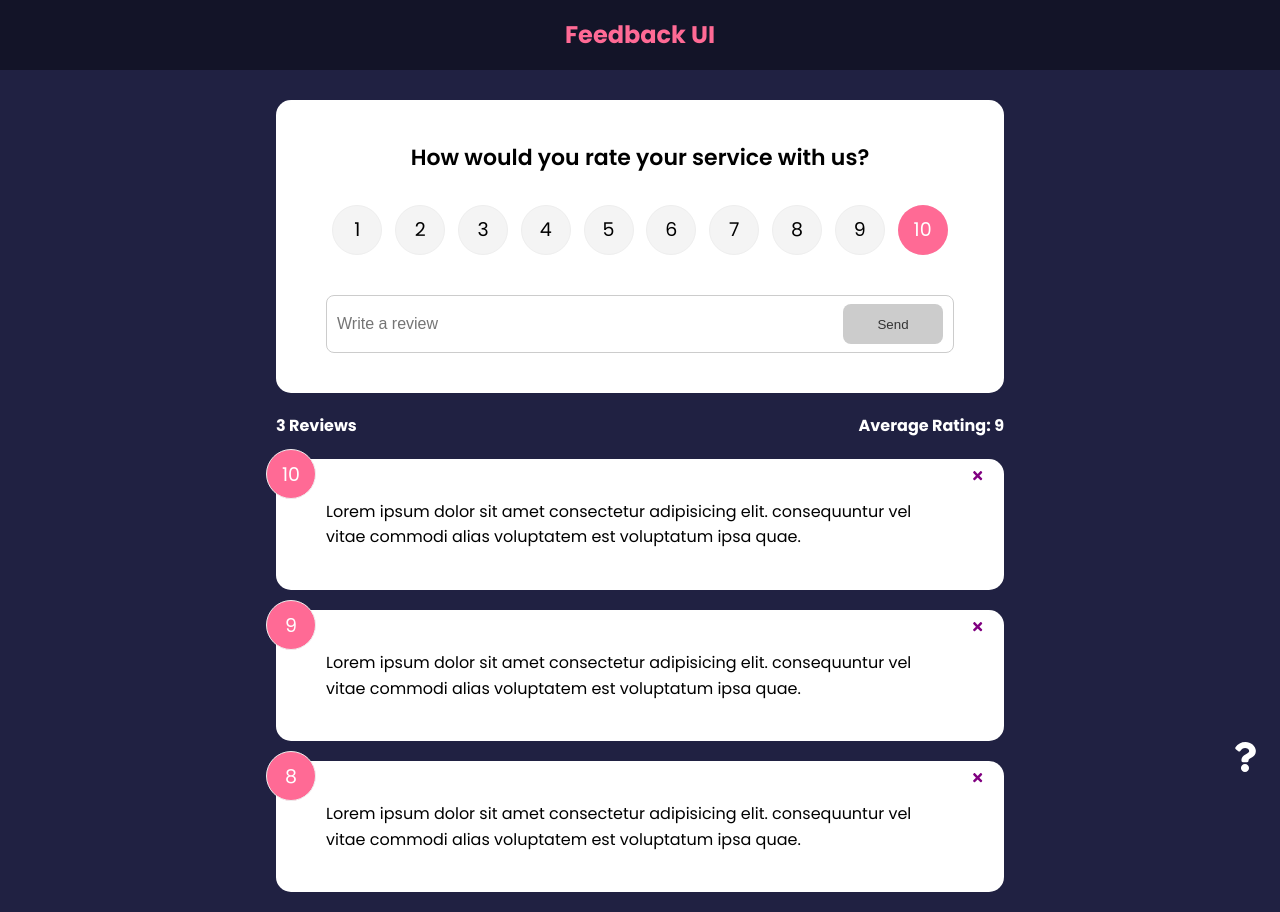
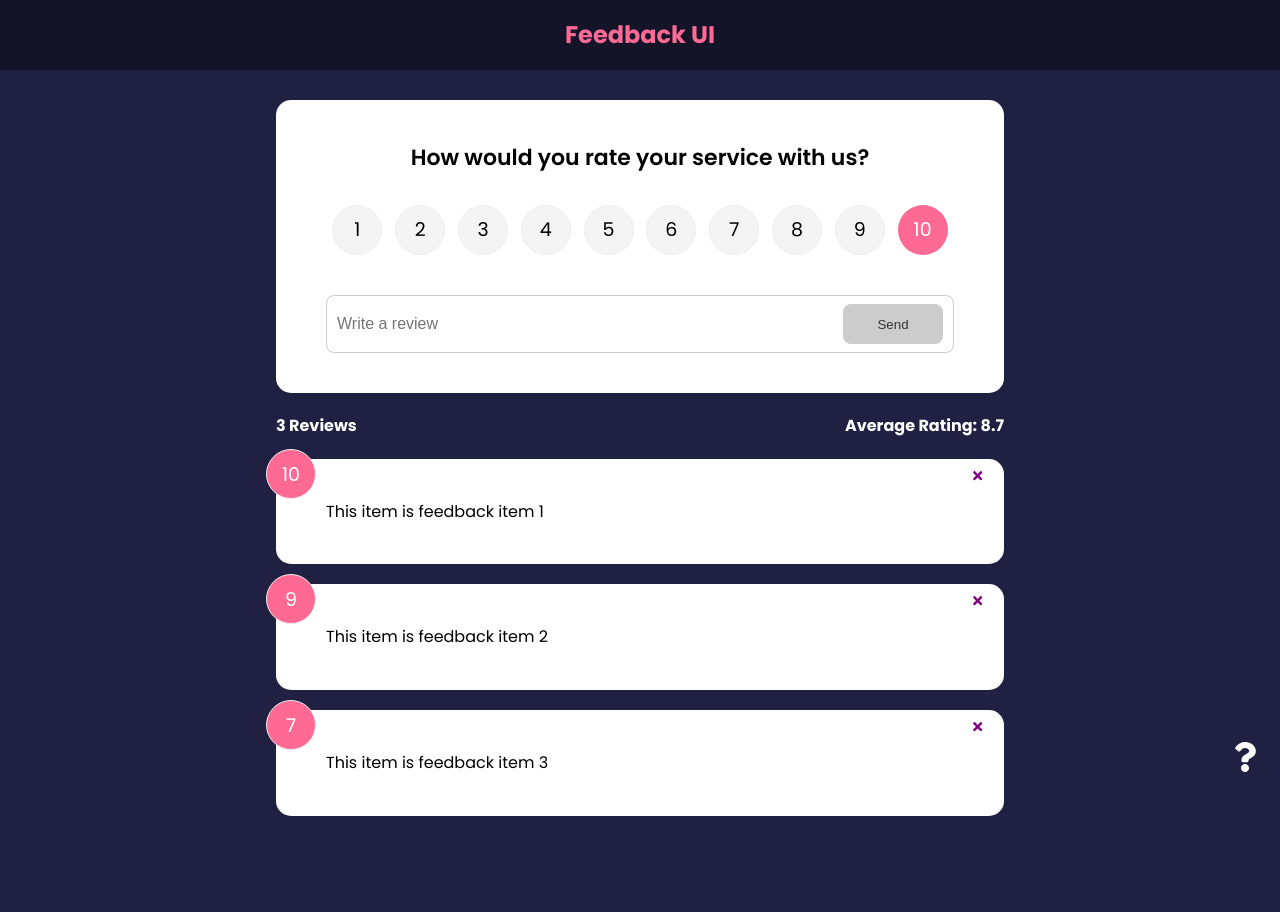
Before and after one commit to ViktorHopkins/feedback-app, a React (Create React App) app: page / in a window 1280 px wide. After the commit the page ends 836 px from the top, so only its background shows below. Built offline with nearby package versions, Linux system fonts and the light colour scheme.

Commit message:
Moving functions to context

```diff
--- a/src/App.js
+++ b/src/App.js
@@ -1,6 +1,4 @@
-import { v4 as uuidv4 } from "uuid";
 import { BrowserRouter as Router, Route, Routes } from "react-router-dom";
-import { useState } from "react";
 
 import Header from "./components/Header";
 import FeedbackList from "./components/FeedbackList";
@@ -10,23 +8,7 @@
 import AboutPage from "./pages/AboutPage";
 import { FeedbackProvider } from './context/FeedbackContext';
 
-
-import FeedbackData from "./data/FeedbackData";
-
 function App() {
-  const [feedback, setFeedback] = useState(FeedbackData);
-
-  const addFeedback = (newFeedback) => {
-    newFeedback.id = uuidv4();
-    setFeedback([newFeedback, ...feedback]);
-  };
-
-  const deleteFeedback = (id) => {
-    if (window.confirm("Are you sure you want to delete?")) {
-      setFeedback(feedback.filter((item) => item.id !== id));
-    }
-  };
-
   return (
     <FeedbackProvider>
     <Router>
@@ -38,12 +20,9 @@
             path="/"
             element={
               <>
-                <FeedbackForm handleAdd={addFeedback} />
-                <FeedbackStats feedback={feedback} />
-                <FeedbackList
-                  feedback={feedback}
-                  handleDelete={deleteFeedback}
-                />
+                <FeedbackForm />
+                <FeedbackStats />
+                <FeedbackList />
               </>
             }
           ></Route>
--- a/src/components/FeedbackForm.jsx
+++ b/src/components/FeedbackForm.jsx
@@ -1,13 +1,16 @@
-import {useState} from 'react'
+import {useState, useContext} from 'react'
 import Card from './shared/Card';
 import Button from './shared/Button';
 import RatingSelect from './RatingSelect';
+import FeedbackContext from '../context/FeedbackContext';
 
-function FeedbackForm({handleAdd}) {
+function FeedbackForm() {
     const [text, setText] = useState('')
     const [rating, setRating] = useState(10)
     const [btnDisabled, setbtnDisabled] = useState(true)
     const [message, setMessage] = useState('')
+
+    const {addFeedback} = useContext(FeedbackContext)
 
     const handleTextChange = (e) => {
         if(text === '') {
@@ -32,7 +35,7 @@
                 rating,
             }
 
-            handleAdd(newFeedback)
+            addFeedback(newFeedback)
 
             setText('')
         }
--- a/src/components/FeedbackItem.jsx
+++ b/src/components/FeedbackItem.jsx
@@ -1,14 +1,17 @@
 import { FaTimes } from 'react-icons/fa'
+import {useContext} from 'react'
 import PropTypes from 'prop-types'
 import Card from './shared/Card'
+import FeedbackContext from '../context/FeedbackContext'
 
-function FeedbackItem({item, handleDelete}) {
+function FeedbackItem({ item }) {
     // const handleClick = (id) => {console.log(id)}
+    const {deleteFeedback} = useContext(FeedbackContext)
 
     return (
         <Card>
             <div className='num-display'>{item.rating}</div>
-            <button onClick={() => handleDelete(item.id)} className='close'>
+            <button onClick={() => deleteFeedback(item.id)} className='close'>
                 <FaTimes color='purple' />
             </button>
             <div className='text-display'>{item.text}</div>
--- a/src/components/FeedbackList.jsx
+++ b/src/components/FeedbackList.jsx
@@ -1,11 +1,14 @@
 import {motion, AnimatePresence} from 'framer-motion'
-import PropTypes from 'prop-types'
+import {useContext} from 'react'
 import FeedbackItem from './FeedbackItem';
+import FeedbackContext from '../context/FeedbackContext';
 
-function FeedbackList({ feedback, handleDelete }) {
+function FeedbackList() {
+
+    const {feedback} = useContext(FeedbackContext)
+
     if(!feedback || feedback.length === 0) {
         return <p>No Feedback yet</p>
-
     }
 
     return (
@@ -13,7 +16,7 @@
             <AnimatePresence>
             {feedback.map((item) => (
             <motion.div key={item.id} initial={{opacity: 0}} animate={{opacity:1}} exit={{opacity:0}}>
-             <FeedbackItem key={item.id} item={item} handleDelete={handleDelete}/>
+             <FeedbackItem key={item.id} item={item} />
             </motion.div>
             ))}
             </AnimatePresence>
@@ -29,14 +32,4 @@
 //    )
 }
 
-FeedbackList.propTypes = {
-    feedback: PropTypes.arrayOf(
-        PropTypes.shape({
-        id: PropTypes.number.isRequired,
-        text: PropTypes.string.isRequired,
-        rating: PropTypes.number.isRequired,
-    })
-    ),
-}
-
 export default FeedbackList;
--- a/src/components/FeedbackStats.jsx
+++ b/src/components/FeedbackStats.jsx
@@ -1,7 +1,9 @@
-import PropTypes from 'prop-types';
+import {useContext} from 'react'
+import FeedbackContext from '../context/FeedbackContext';
 
-function FeedbackStats({feedback}) {
+function FeedbackStats() {
 
+  const {feedback} = useContext(FeedbackContext)
   // Calculate ratings avg
   let average =
     feedback.reduce((acc, cur) => {
@@ -18,8 +20,4 @@
   )
 }
 
-FeedbackStats.propTypes = {
-    feedback: PropTypes.array.isRequired,
-}
-
 export default FeedbackStats
--- a/src/context/FeedbackContext.js
+++ b/src/context/FeedbackContext.js
@@ -1,16 +1,42 @@
+import { v4 as uuidv4 } from "uuid";
 import {createContext, useState} from 'react'
 
 const FeedbackContext = createContext()
 
 export const FeedbackProvider = ({children}) => {
-    const [feedback, setFeedback] = useState ([{
+    const [feedback, setFeedback] = useState ([
+    {
         id: 1,
-        text: 'This item is from context',
-        rating: 10
-    }])
+        text: 'This item is feedback item 1',
+        rating: 10,
+    },
+    {
+        id: 2,
+        text: 'This item is feedback item 2',
+        rating: 9,
+    },
+    {
+        id: 3,
+        text: 'This item is feedback item 3',
+        rating: 7,
+    },
+])
+
+    const addFeedback = (newFeedback) => {
+        newFeedback.id = uuidv4();
+        setFeedback([newFeedback, ...feedback]);
+      };
+
+    const deleteFeedback = (id) => {
+        if (window.confirm("Are you sure you want to delete?")) {
+          setFeedback(feedback.filter((item) => item.id !== id));
+        }
+      };
 
     return <FeedbackContext.Provider value={{
         feedback,
+        deleteFeedback,
+        addFeedback,
     }}>
         {children}
     </FeedbackContext.Provider>
```
